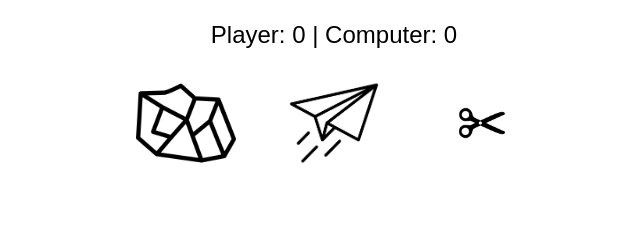
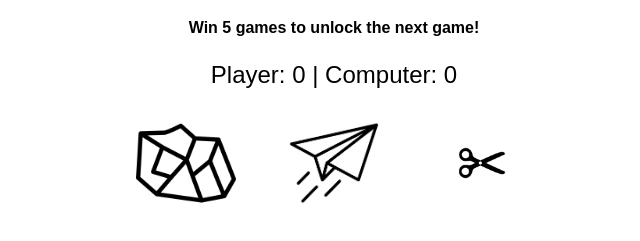
Before and after one commit to ryanhood10/Games, a plain HTML site: page index.html in a window 1280 px wide. Shown: the part 61-302 px from the top of the page, without its empty margins (306-946 px from the left). Drawn offline with Linux system fonts and the light colour scheme.

Commit message:
added instruction line to RPS, added click button to game 6

```diff
--- a/index.html
+++ b/index.html
@@ -44,6 +44,7 @@
 </head>
 <body>
 <h1>Rock Paper Scissors</h1>
+<h4> Win 5 games to unlock the next game! </h4>
 <p class="score">Player: 0 | Computer: 0</p>
 <div class="buttons">
   <button onclick="play('rock')">
```
Also changed, not shown: game5.html (+2 -1 lines).
